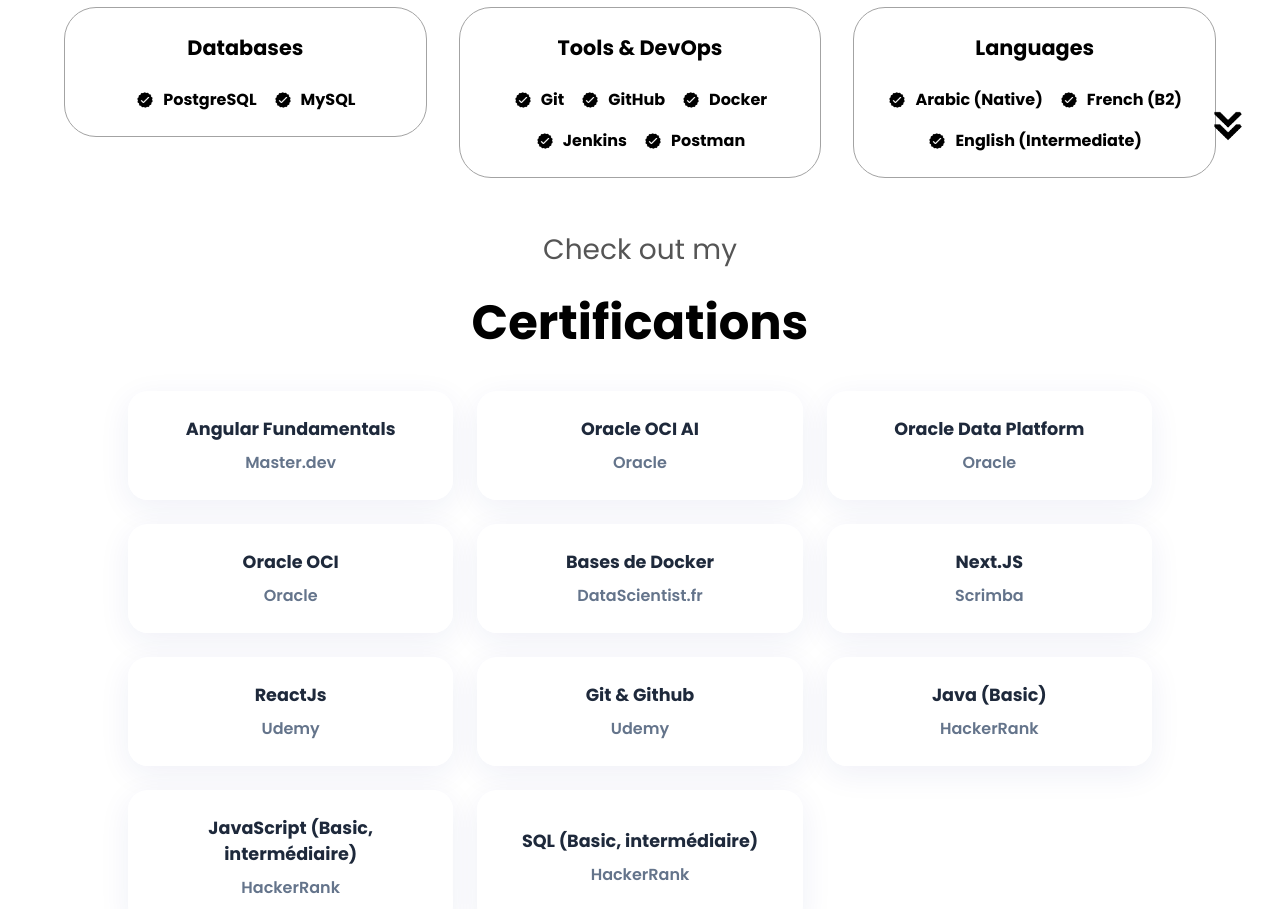
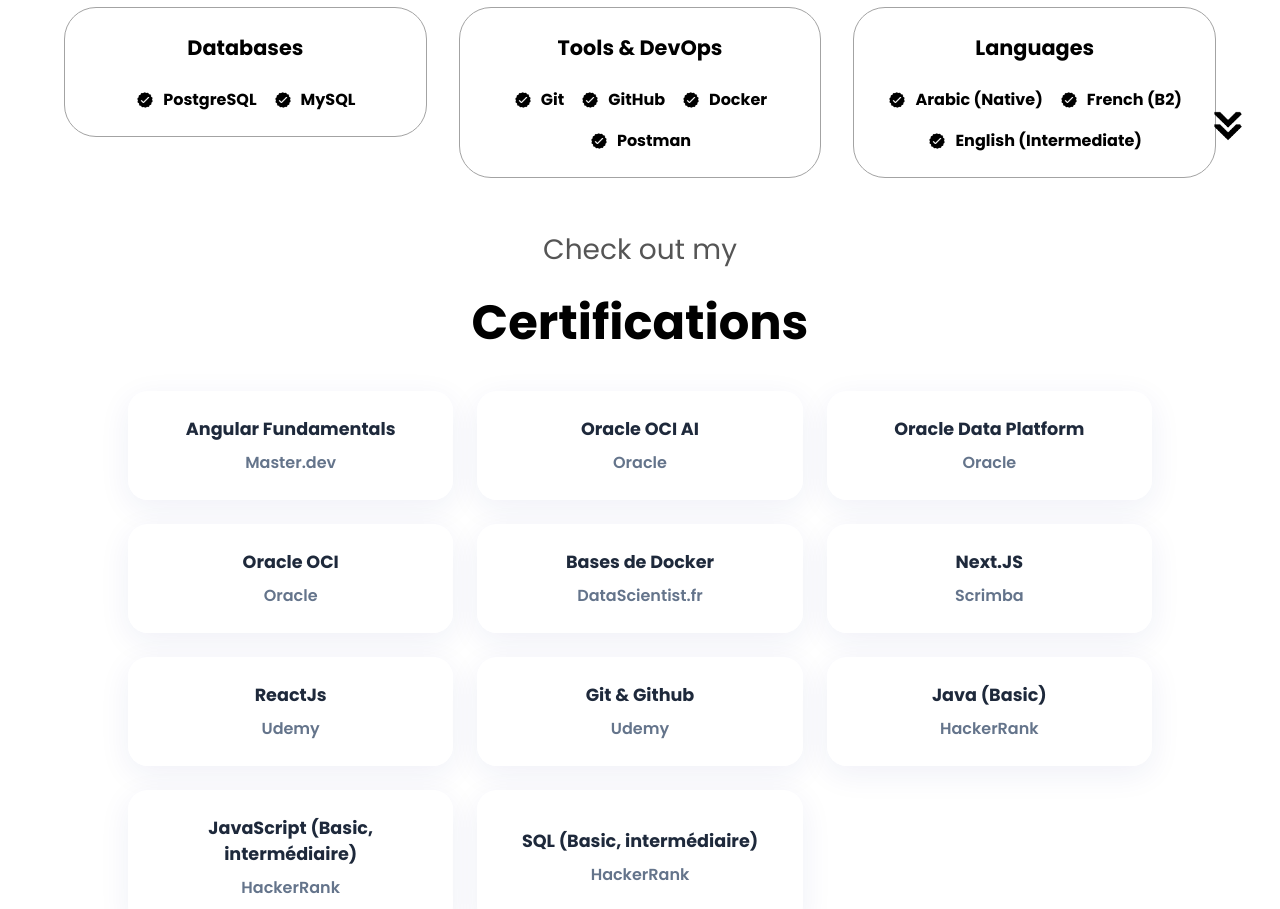
Before and after one commit to ikraammel/Portfolio, a React (Vite) app: page / in a window 1280 px wide. Shown: the part 2060-2969 px from the top of the page. Built offline with nearby package versions, Linux system fonts and the light colour scheme.

Commit message:
modif cv

```diff
--- a/src/components/Experience/Experience.jsx
+++ b/src/components/Experience/Experience.jsx
@@ -37,7 +37,7 @@
 
     {
       titre: "Tools & DevOps",
-      skills: ["Git", "GitHub", "Docker", "Jenkins", "Postman"]
+      skills: ["Git", "GitHub", "Docker", "Postman"]
     },
 
     {
```
